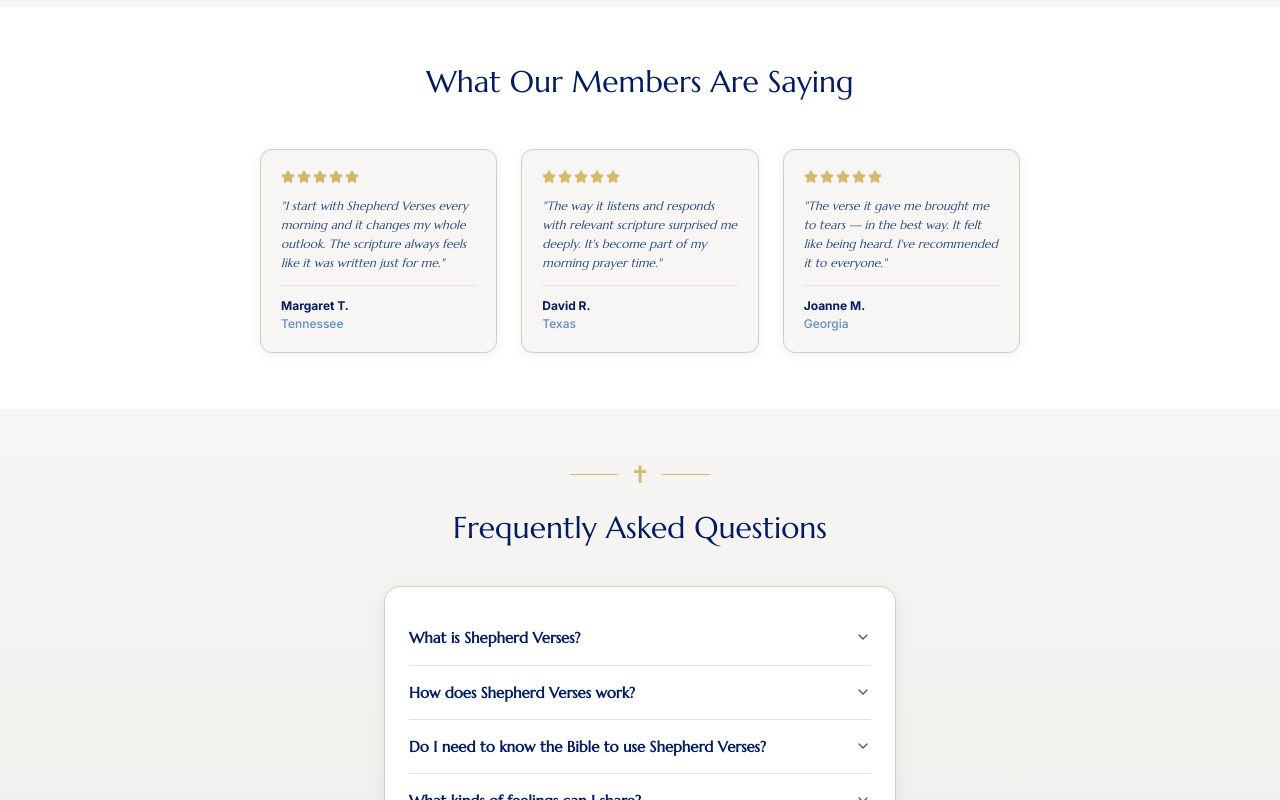
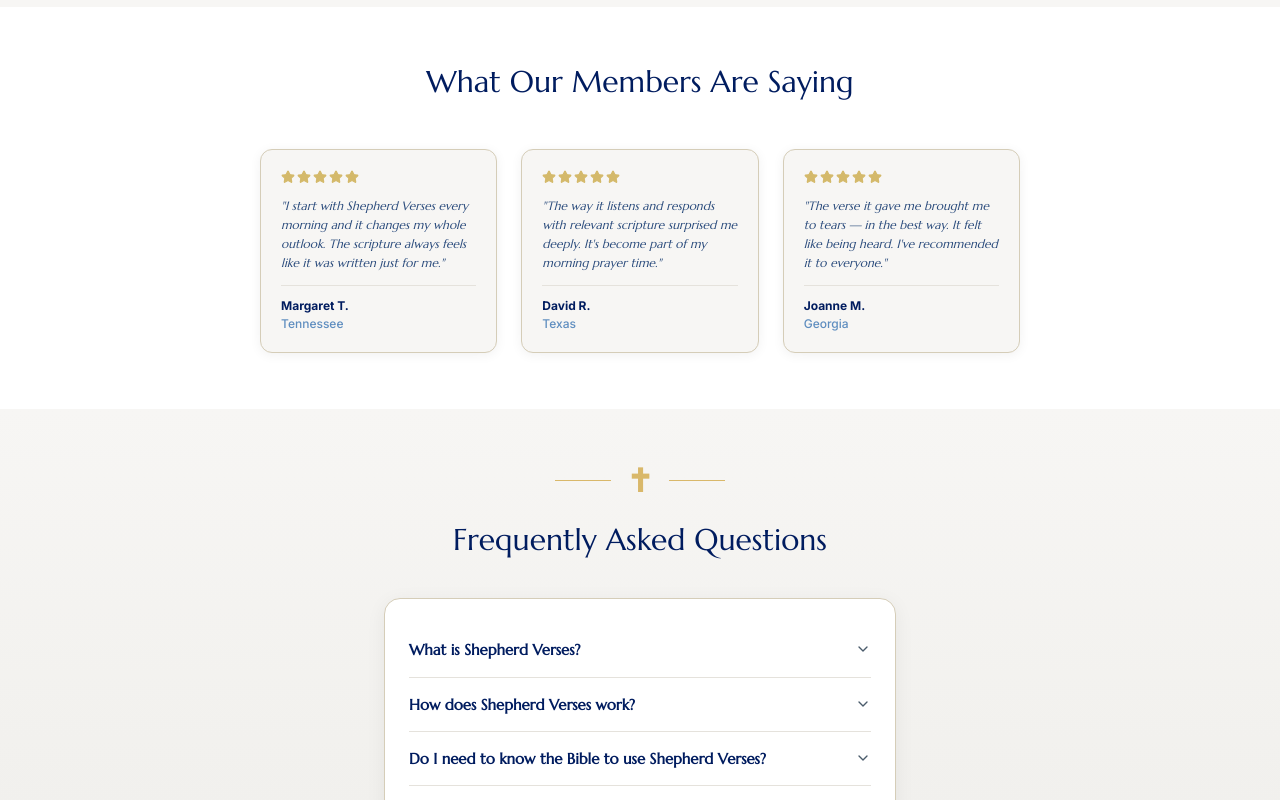
Before and after one commit to Yodaforce100/Shepherd-Verses-V2, a Next.js app: page / in a window 1280 px wide. Shown: the part 2627-3427 px from the top of the page. Built offline with nearby package versions, Linux system fonts and the light colour scheme.

Commit message:
Unify gold dividers + bump bible bg opacity
- Bible image: 30% → 38% opacity (slightly more prominent)
- FAQ cross: match Companion (size 32px, weight 700, line w-14, gap-4)
- FAQ cross + Socials soundwave: colour #D4B96A → #D9B86A

```diff
--- a/components/connection.tsx
+++ b/components/connection.tsx
@@ -20,7 +20,7 @@ export function Connection() {
           backgroundSize: 'cover',
           backgroundPosition: 'center',
           backgroundRepeat: 'no-repeat',
-          opacity: 0.3,
+          opacity: 0.38,
           filter: 'grayscale(80%) saturate(70%)',
         }}
       />
--- a/components/faq.tsx
+++ b/components/faq.tsx
@@ -37,10 +37,10 @@ const faqs = [
 // Cross Divider Component
 function CrossDivider() {
   return (
-    <div className="flex items-center justify-center gap-3 mb-4">
-      <div className="w-12 h-px" style={{ backgroundColor: '#D4B96A' }} />
-      <span style={{ color: '#D4B96A', fontSize: '24px' }}>✝</span>
-      <div className="w-12 h-px" style={{ backgroundColor: '#D4B96A' }} />
+    <div className="flex items-center justify-center gap-4 mb-4">
+      <div className="w-14 h-px" style={{ backgroundColor: '#D9B86A' }} />
+      <span style={{ color: '#D9B86A', fontSize: '32px', fontWeight: 700 }}>✝</span>
+      <div className="w-14 h-px" style={{ backgroundColor: '#D9B86A' }} />
     </div>
   )
 }
--- a/components/socials.tsx
+++ b/components/socials.tsx
@@ -20,7 +20,7 @@ function TikTokIcon({ className }: { className?: string }) {
 function SoundwaveDivider() {
   return (
     <div className="flex items-center justify-center gap-3 mb-5">
-      <div className="w-10 h-px" style={{ backgroundColor: '#D4B96A' }} />
+      <div className="w-10 h-px" style={{ backgroundColor: '#D9B86A' }} />
       <div className="flex items-center justify-center gap-[3px] h-5">
         <div className={`${styles.soundwaveBar} ${styles.bar1}`} />
         <div className={`${styles.soundwaveBar} ${styles.bar2}`} />
@@ -28,7 +28,7 @@ function SoundwaveDivider() {
         <div className={`${styles.soundwaveBar} ${styles.bar4}`} />
         <div className={`${styles.soundwaveBar} ${styles.bar5}`} />
       </div>
-      <div className="w-10 h-px" style={{ backgroundColor: '#D4B96A' }} />
+      <div className="w-10 h-px" style={{ backgroundColor: '#D9B86A' }} />
     </div>
   )
 }
```
